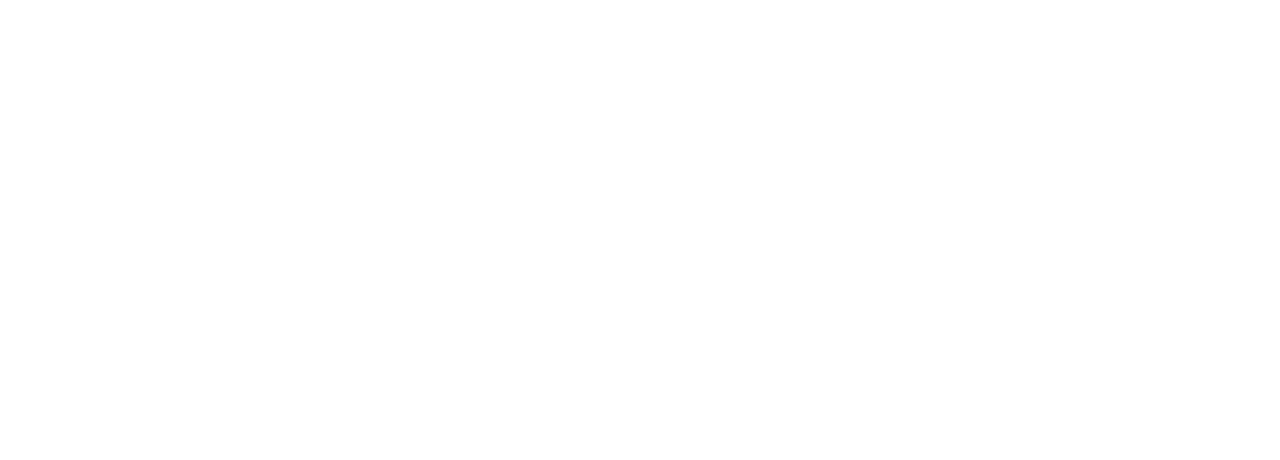
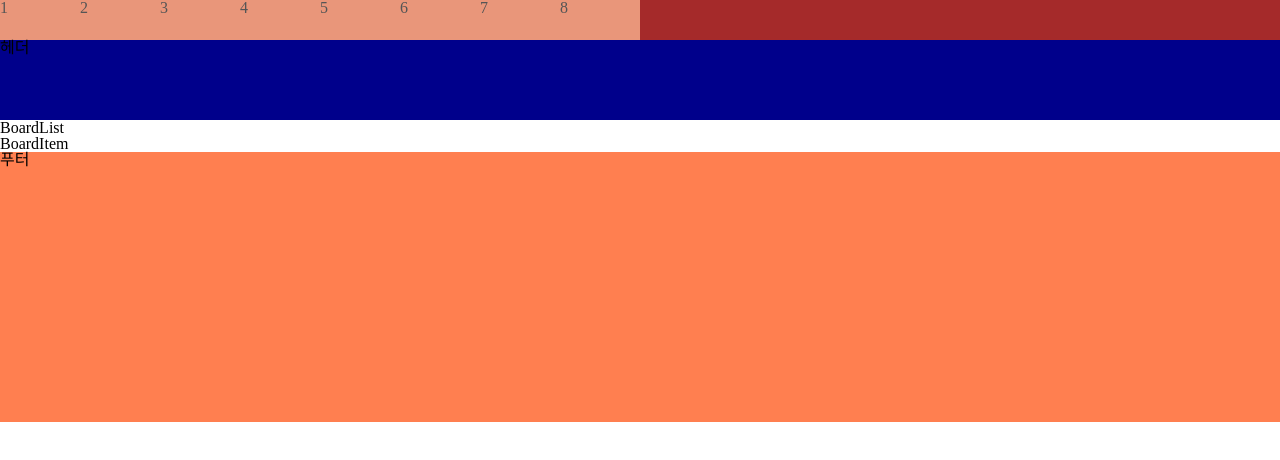
Before and after one commit to TLS-The-Last-Stop/edututor, a React (Vite) app in the folder Frontend/edututor/: page /cmmn in a window 1280 px wide. Before the commit this address had no page. Shown: the top 460 px of the page. Built offline with nearby package versions, Linux system fonts and the light colour scheme.

Commit message:
feat : 게시판 프론트 틀 구현

```diff
--- a/Frontend/edututor/src/App.jsx
+++ b/Frontend/edututor/src/App.jsx
@@ -1,13 +1,14 @@
-import {reset} from 'styled-reset';
-import {createGlobalStyle} from 'styled-components';
-import {BrowserRouter, Outlet, Route, Routes} from 'react-router-dom';
-import {lazy, Suspense} from 'react';
+import { reset } from 'styled-reset';
+import { createGlobalStyle } from 'styled-components';
+import { BrowserRouter, Outlet, Route, Routes } from 'react-router-dom';
+import { lazy, Suspense } from 'react';
 import Loading from './components/common/Loading.jsx';
 import AdminLayout from './Layout/AdminLayout.jsx';
-import MaterialCreationPage from "./pages/admin/MaterialCreationPage.jsx";
-import TestPaperCreationPage from "./pages/admin/TestPaperCreationPage.jsx";
-import CourseDetailPage from "./pages/admin/CourseDetailPage.jsx";
-import CourseRegister from "./pages/course/CourseRegister.jsx";
+import MaterialCreationPage from './pages/admin/MaterialCreationPage.jsx';
+import TestPaperCreationPage from './pages/admin/TestPaperCreationPage.jsx';
+import CourseDetailPage from './pages/admin/CourseDetailPage.jsx';
+import CourseRegister from './pages/course/CourseRegister.jsx';
+import Board from './pages/board/Board.jsx';
 
 
 const GlobalStyle = createGlobalStyle`
@@ -26,7 +27,7 @@
 const CourseCreationPage = lazy(() => import('./pages/admin/CourseCreationPage.jsx'));
 const CourseListPage = lazy(() => import('./pages/admin/CourseListPage.jsx'));
 
-const LoadingSpinner = () => <Loading/>;
+const LoadingSpinner = () => <Loading />;
 
 function App() {
   return (
@@ -41,15 +42,15 @@
           </Suspense>
         }>
 
-                    <Route index element={<AdminHome/>}/>
+          <Route index element={<AdminHome />} />
 
           <Route path="login" element={
-                        <Suspense fallback={<LoadingSpinner/>}><AdminLogin/></Suspense>
-                    }/>
+            <Suspense fallback={<LoadingSpinner />}><AdminLogin /></Suspense>
+          } />
 
           <Route path="course" element={
-                        <Suspense fallback={<LoadingSpinner/>}><CourseListPage/></Suspense>
-                    }/>
+            <Suspense fallback={<LoadingSpinner />}><CourseListPage /></Suspense>
+          } />
 
           <Route path="course-detail/:courseId" element={
             <Suspense fallback={<LoadingSpinner />}><CourseDetailPage /></Suspense>
@@ -60,8 +61,8 @@
           } />
 
           <Route path="create-material" element={
-                        <Suspense fallback={<LoadingSpinner/>}><MaterialCreationPage/></Suspense>
-                    }/>
+            <Suspense fallback={<LoadingSpinner />}><MaterialCreationPage /></Suspense>
+          } />
 
           <Route path="create-test-paper" element={
             <Suspense fallback={<LoadingSpinner />}><TestPaperCreationPage /></Suspense>
@@ -78,19 +79,23 @@
         }>
 
           <Route index element={
-                        <Suspense fallback={<LoadingSpinner/>}><Home/></Suspense>
-                    }/>
+            <Suspense fallback={<LoadingSpinner />}><Home /></Suspense>
+          } />
+
+          <Route path="cmmn" element={
+            <Suspense fallback={<LoadingSpinner />}><Board /></Suspense>
+          } />
         </Route>
 
         <Route path="/login" index element={
-                    <Suspense fallback={<LoadingSpinner/>}><UserLogin/></Suspense>
-                }/>
+          <Suspense fallback={<LoadingSpinner />}><UserLogin /></Suspense>
+        } />
 
         <Route path="/join" index element={
-                    <Suspense fallback={<LoadingSpinner/>}><UserJoin/></Suspense>
-                }/>
+          <Suspense fallback={<LoadingSpinner />}><UserJoin /></Suspense>
+        } />
 
-                <Route path="courseregister" element={<CourseRegister/>}></Route>
+        <Route path="courseregister" element={<CourseRegister />}></Route>
         {/* 유저 끝 */}
       </Routes>
     </BrowserRouter>
--- /dev/null
+++ b/Frontend/edututor/src/components/board/BoardItem.jsx
@@ -0,0 +1,5 @@
+const BoardItem = () => {
+  return <div>BoardItem</div>;
+};
+
+export default BoardItem;
--- /dev/null
+++ b/Frontend/edututor/src/components/board/BoardList.jsx
@@ -0,0 +1,12 @@
+import BoardItem from './BoardItem';
+
+const BoardList = (/*props*/) => {
+  return (
+    <div>
+      BoardList
+      <BoardItem />
+    </div>
+  );
+};
+
+export default BoardList;
--- /dev/null
+++ b/Frontend/edututor/src/pages/board/Board.jsx
@@ -0,0 +1,12 @@
+import BoardList from '../../components/board/BoardList';
+
+const Board = () => {
+  //const [] = useState;
+  return (
+    <div>
+      <BoardList />
+    </div>
+  );
+};
+
+export default Board;
```
Lines whose indentation alone changed are shown as unchanged.
